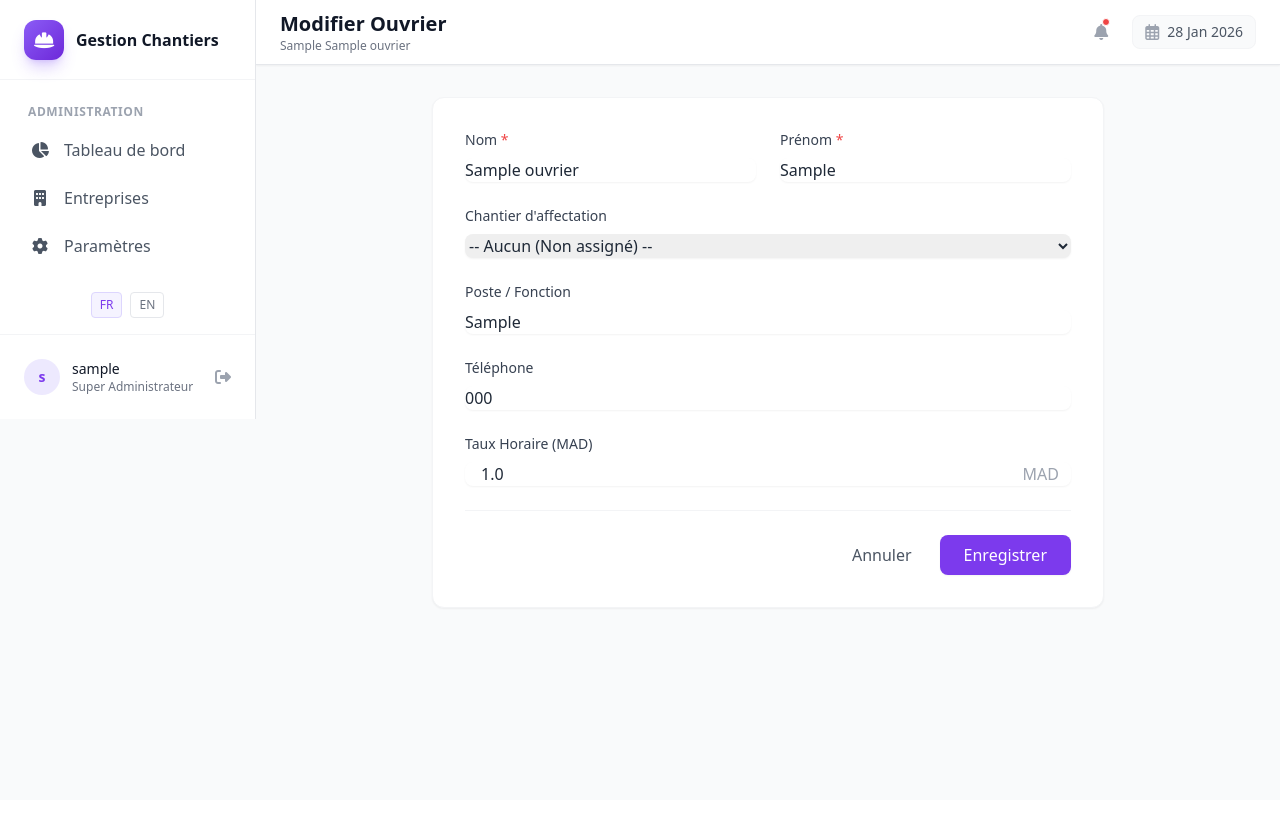
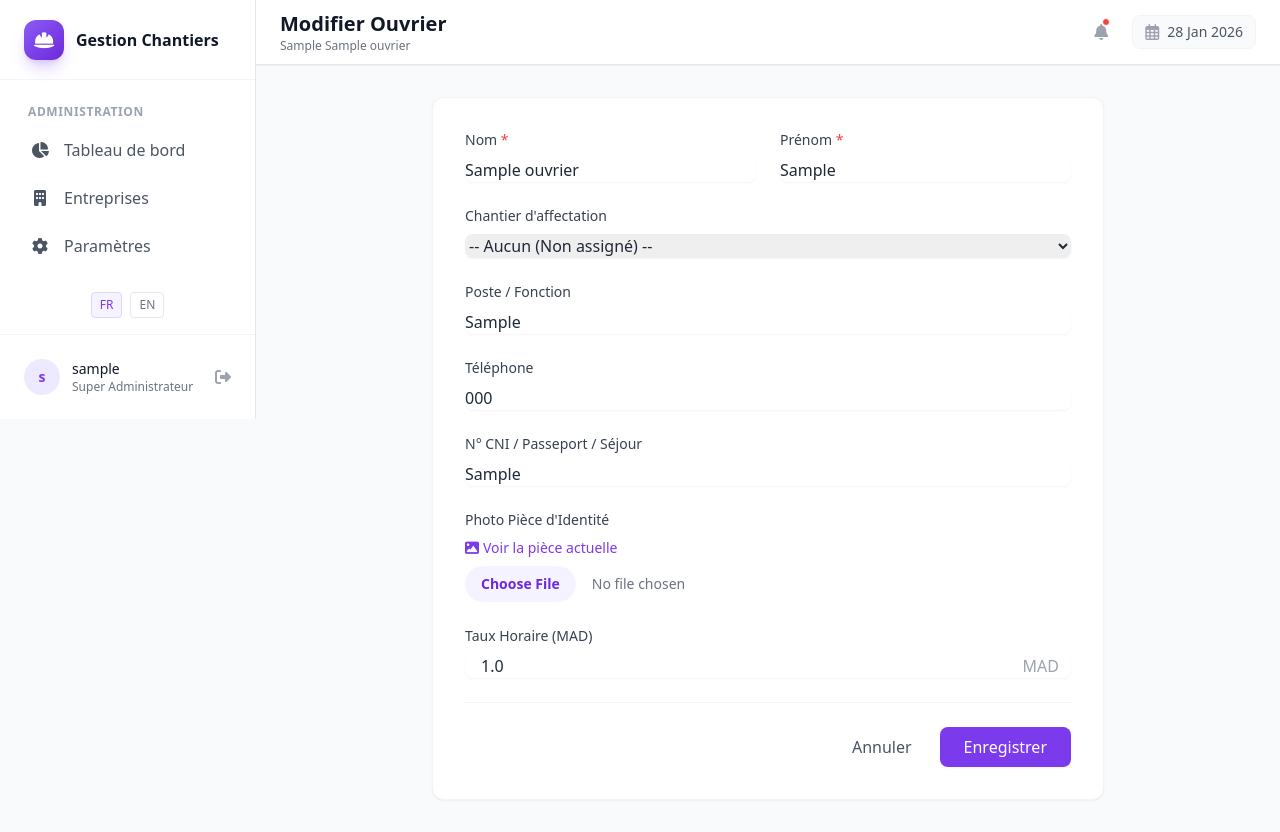
Before and after one commit to moa-digitalagency/ChantierControl, a Flask app: page /main_oeuvre/1/modifier in a window 1280 px wide. Before the commit the page ends 609 px from the top, so only its background shows below. Run offline with Flask 3, Linux system fonts and the light colour scheme; the visitor is signed in with stand-in values (Sample User, id 1); tables that the repository leaves empty hold one stand-in row (values such as "Sample post"); some libraries are stand-ins or nearby versions.

Commit message:
Add CNI field and document upload for Workers
Co-authored-by: moa-digitalagency <93324793+moa-digitalagency@users.noreply.github.com>

```diff
--- a/models/__init__.py
+++ b/models/__init__.py
@@ -177,6 +177,8 @@ class Ouvrier(db.Model):
     telephone = db.Column(db.String(20))
     poste = db.Column(db.String(100))
     taux_horaire = db.Column(db.Float, default=0.0)
+    cni = db.Column(db.String(100)) # Numéro CNI/Passeport/Séjour
+    photo_cni = db.Column(db.String(500)) # Chemin vers la photo
     actif = db.Column(db.Boolean, default=True)
     created_at = db.Column(db.DateTime, default=datetime.utcnow)
 
--- a/routes/main_oeuvre.py
+++ b/routes/main_oeuvre.py
@@ -3,6 +3,7 @@ from models import db, Ouvrier, Pointage, Chantier, User
 from security import login_required, get_current_user, direction_required
 from datetime import datetime, date
 from utils.export import export_to_excel
+from utils import save_photo
 import pandas as pd
 
 main_oeuvre_bp = Blueprint('main_oeuvre', __name__, url_prefix='/main_oeuvre')
@@ -57,6 +58,7 @@ def nouveau():
         telephone = request.form.get('telephone')
         poste = request.form.get('poste')
         chantier_id = request.form.get('chantier_id')
+        cni = request.form.get('cni')
 
         try:
             taux_horaire = float(request.form.get('taux_horaire', 0))
@@ -66,6 +68,14 @@ def nouveau():
         if not nom or not prenom:
             flash('Nom et Prénom sont obligatoires', 'danger')
             return render_template('main_oeuvre/nouveau.html', chantiers=chantiers)
+
+        # Handle Photo Upload
+        photo = request.files.get('photo_cni')
+        photo_filename = None
+        if photo and photo.filename:
+            photo_filename = save_photo(photo)
+            if not photo_filename:
+                flash('Format de fichier non autorisé. Utilisez JPG, PNG ou GIF', 'warning')
 
         # Validate chantier access
         if chantier_id:
@@ -85,7 +95,9 @@ def nouveau():
             prenom=prenom,
             telephone=telephone,
             poste=poste,
-            taux_horaire=taux_horaire
+            taux_horaire=taux_horaire,
+            cni=cni,
+            photo_cni=photo_filename
         )
         db.session.add(ouvrier)
         db.session.commit()
@@ -121,7 +133,17 @@ def modifier(id):
         ouvrier.prenom = request.form.get('prenom')
         ouvrier.telephone = request.form.get('telephone')
         ouvrier.poste = request.form.get('poste')
+        ouvrier.cni = request.form.get('cni')
         chantier_id = request.form.get('chantier_id')
+
+        # Handle Photo Upload
+        photo = request.files.get('photo_cni')
+        if photo and photo.filename:
+            photo_filename = save_photo(photo)
+            if photo_filename:
+                ouvrier.photo_cni = photo_filename
+            else:
+                flash('Format de fichier non autorisé', 'warning')
 
         if chantier_id:
              chantier_id = int(chantier_id)
--- a/templates/main_oeuvre/modifier.html
+++ b/templates/main_oeuvre/modifier.html
@@ -5,7 +5,7 @@
 
 {% block content %}
 <div class="max-w-2xl mx-auto bg-white rounded-xl shadow-sm border border-gray-100 p-6 md:p-8">
-    <form method="POST" action="{{ url_for('main_oeuvre.modifier', id=ouvrier.id) }}" class="space-y-6">
+    <form method="POST" action="{{ url_for('main_oeuvre.modifier', id=ouvrier.id) }}" enctype="multipart/form-data" class="space-y-6">
         <div class="grid grid-cols-1 md:grid-cols-2 gap-6">
             <div>
                 <label for="nom" class="block text-sm font-medium text-gray-700 mb-2">Nom <span class="text-red-500">*</span></label>
@@ -38,6 +38,29 @@
         </div>
 
         <div>
+            <label for="cni" class="block text-sm font-medium text-gray-700 mb-2">N° CNI / Passeport / Séjour</label>
+            <input type="text" name="cni" id="cni" value="{{ ouvrier.cni or '' }}" placeholder="Ex: AB123456" class="w-full rounded-lg border-gray-300 focus:border-primary-500 focus:ring-primary-500 transition-colors shadow-sm">
+        </div>
+
+        <div>
+            <label class="block text-sm font-medium text-gray-700 mb-2">Photo Pièce d'Identité</label>
+            {% if ouvrier.photo_cni %}
+            <div class="mb-2">
+                <a href="{{ url_for('static', filename='uploads/' + ouvrier.photo_cni) }}" target="_blank" class="text-primary-600 hover:underline text-sm flex items-center gap-1">
+                    <i class="fas fa-image"></i> Voir la pièce actuelle
+                </a>
+            </div>
+            {% endif %}
+            <input type="file" name="photo_cni" accept="image/*" class="block w-full text-sm text-gray-500
+                file:mr-4 file:py-2 file:px-4
+                file:rounded-full file:border-0
+                file:text-sm file:font-semibold
+                file:bg-primary-50 file:text-primary-700
+                hover:file:bg-primary-100
+            ">
+        </div>
+
+        <div>
             <label for="taux_horaire" class="block text-sm font-medium text-gray-700 mb-2">Taux Horaire (MAD)</label>
             <div class="relative">
                 <input type="number" step="0.01" name="taux_horaire" id="taux_horaire" value="{{ ouvrier.taux_horaire }}" placeholder="0.00" class="w-full pl-4 pr-12 rounded-lg border-gray-300 focus:border-primary-500 focus:ring-primary-500 transition-colors shadow-sm">
```
Also changed, not shown: init_db.py (+12 -0 lines), templates/main_oeuvre/index.html (+14 -7 lines), templates/main_oeuvre/nouveau.html (+17 -1 lines).
